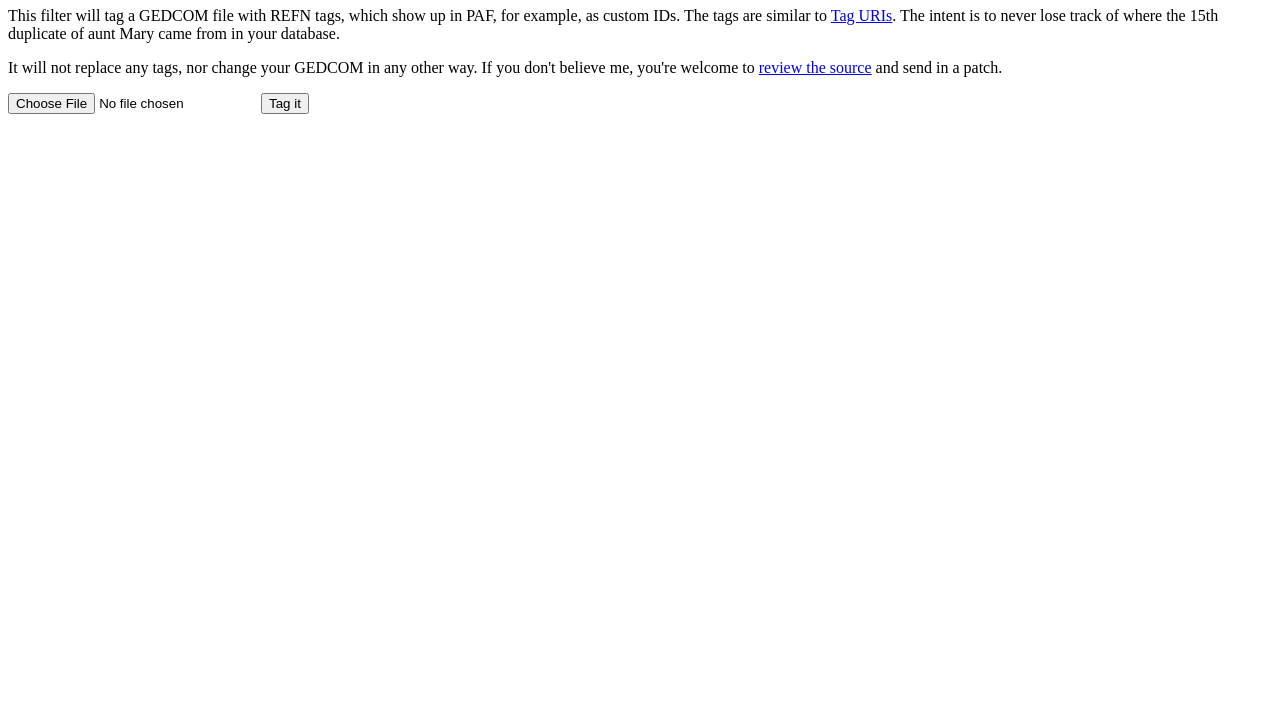
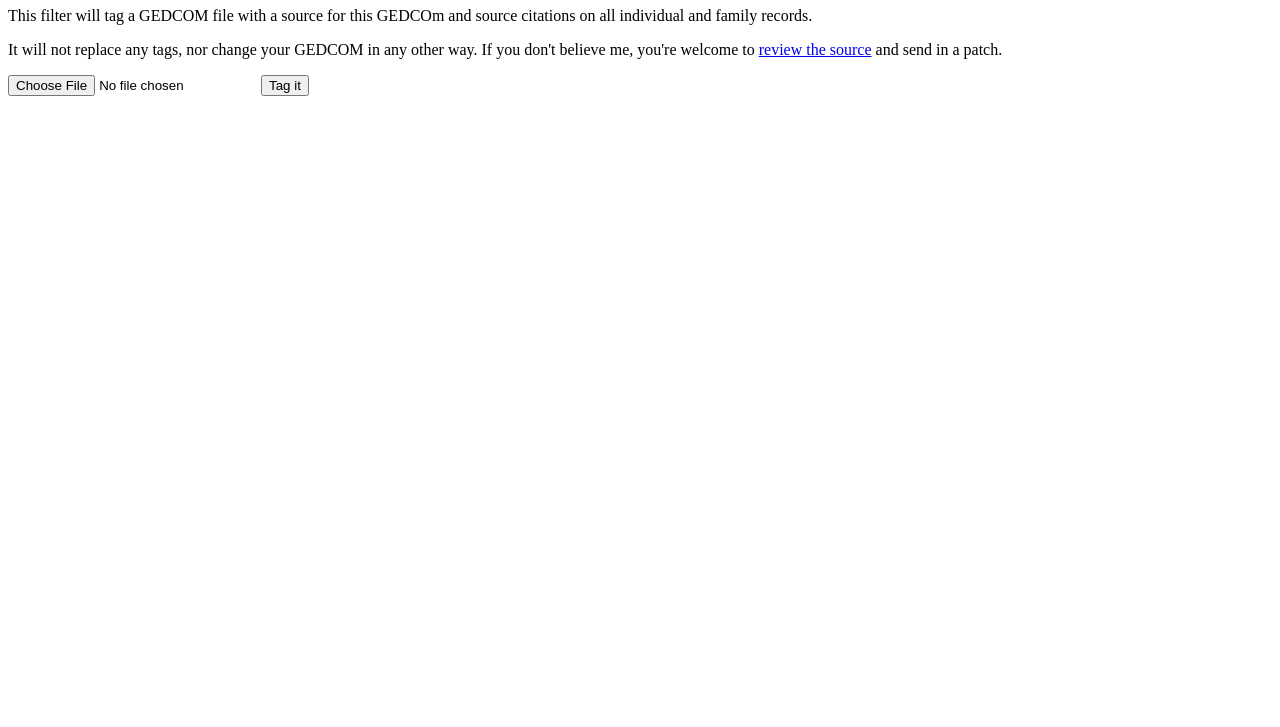
Before and after one commit to fugalh/gedtag, a plain HTML site: page index.html in a window 1280 px wide. Shown: the part 73-800 px from the top of the page. Drawn offline with Linux system fonts and the light colour scheme.

Commit message:
update index

```diff
--- a/index.html
+++ b/index.html
@@ -7,7 +7,7 @@
 <body>
 <h1 id='gedcom_tagger'>GEDCOM Tagger</h1>
 
-<p>This filter will tag a GEDCOM file with REFN tags, which show up in PAF, for example, as custom IDs. The tags are similar to <a href='http://www.taguri.org/'>Tag URIs</a>. The intent is to never lose track of where the 15th duplicate of aunt Mary came from in your database.</p>
+<p>This filter will tag a GEDCOM file with a source for this GEDCOm and source citations on all individual and family records.</p>
 <p>It will not replace any tags, nor change your GEDCOM in any other way. If you don't believe me, you're welcome to <a href="gedtag">review the source</a> and send in a patch.</p>
 <form enctype='multipart/form-data' action='gedtag.cgi' method='post'>
 <input name='gedcom' type='file' /><input type='submit' value='Tag it' />
```
